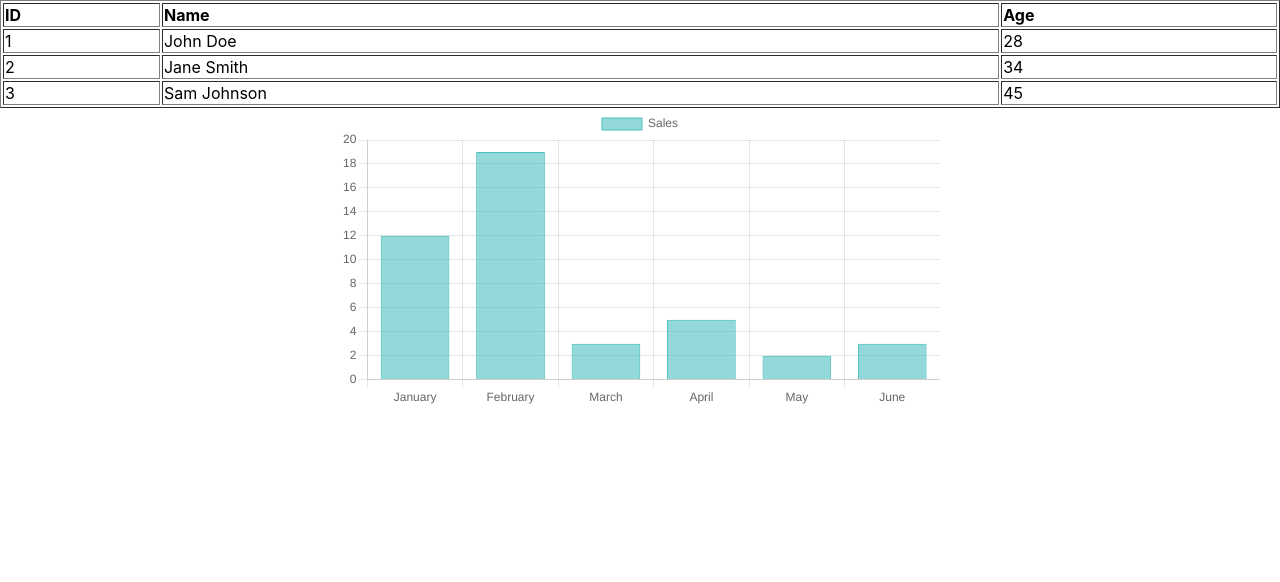
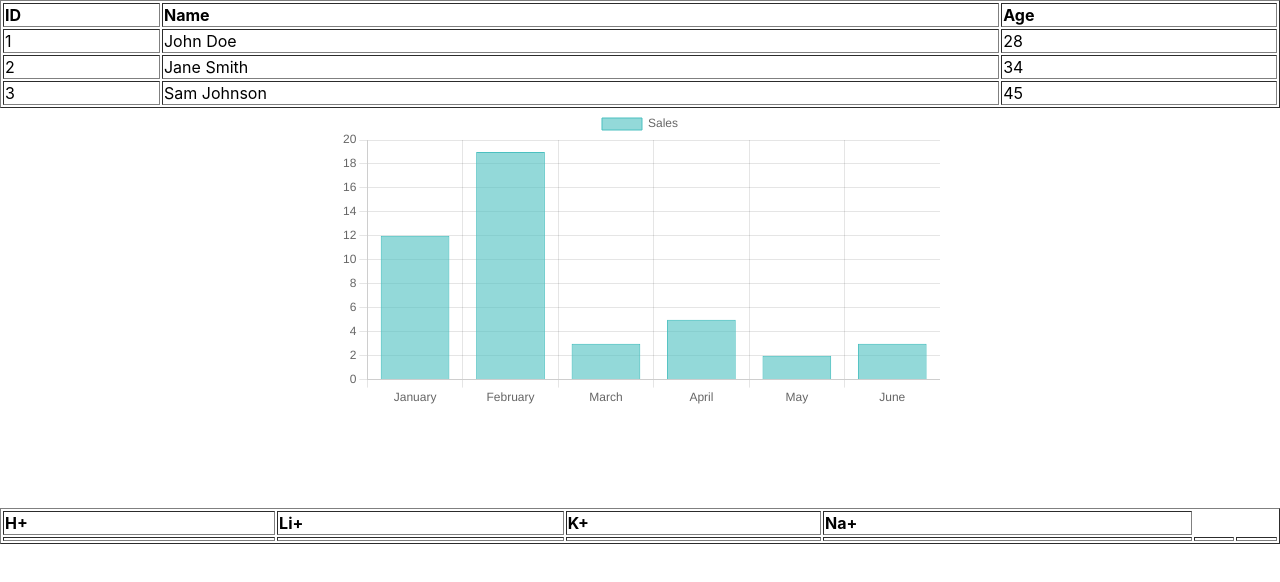
Before and after one commit to EranLavan/words-beyond, a React (Create React App) app: page / in a window 1280 px wide. Shown: the top 582 px of the page. Built offline with nearby package versions, Linux system fonts and the light colour scheme.

Commit message:
modified:   src/App.js 	new file:   src/components-t/Solubility.js

```diff
--- a/src/App.js
+++ b/src/App.js
@@ -4,6 +4,7 @@ import RandomizerA from './components-r/RandomizerA';
 import Chart from './components-t/Chart';
 import Gtable from './components-t/Gtable';
 import Gchart from './components-t/Gchart';
+import Solubility from './components-t/Solubility';
 
 function App() {
   return (
@@ -15,6 +16,8 @@ function App() {
       <Gtable />
 
       <Gchart />
+
+      <Solubility />
     </div>
   );
 }
--- /dev/null
+++ b/src/components-t/Solubility.js
@@ -0,0 +1,58 @@
+import React from 'react'
+
+function Solubility() {
+
+const data = [
+  {
+
+  }
+]
+
+  return (
+    <div>
+      <table
+        border="1"
+        style={{ width: '100%', textAlign: 'left' }}>
+        <thead>
+          <tr>
+            <th>H+</th>
+            <th>Li+</th>
+            <th>K+</th>
+            <th>Na+</th>
+            {/* <th>NH4+</th>
+            <th>Ba2+</th>
+            <th>Ca2+</th>
+            <th>Mg2+</th>
+            <th>Sr2+</th>
+            <th>Al3+</th>
+            <th>Cr3+</th>
+            <th>Fe2+</th>
+            <th>Fe3+</th>
+            <th>Mn2+</th>
+            <th>Zn2+</th>
+            <th>Ag+</th>
+            <th>Hg2+</th>
+            <th>Pb2+</th>
+            <th>Sn2+</th>
+            <th>Cu2+</th> */}
+          </tr>
+        </thead>
+
+        <tbody>
+          {data.map((row) => (
+            <tr key={row.anion}>
+              <td>{row.anion}</td>
+              <td>{row.hydroxide}</td>
+              <td>{row.fluoride}</td>
+              <td>{row.chloride}</td>
+              <td>{row.bromide}</td>
+              <td>{row.iodide}</td>
+            </tr>
+          ))}
+        </tbody>
+      </table>
+    </div>
+  )
+}
+
+export default Solubility
```
